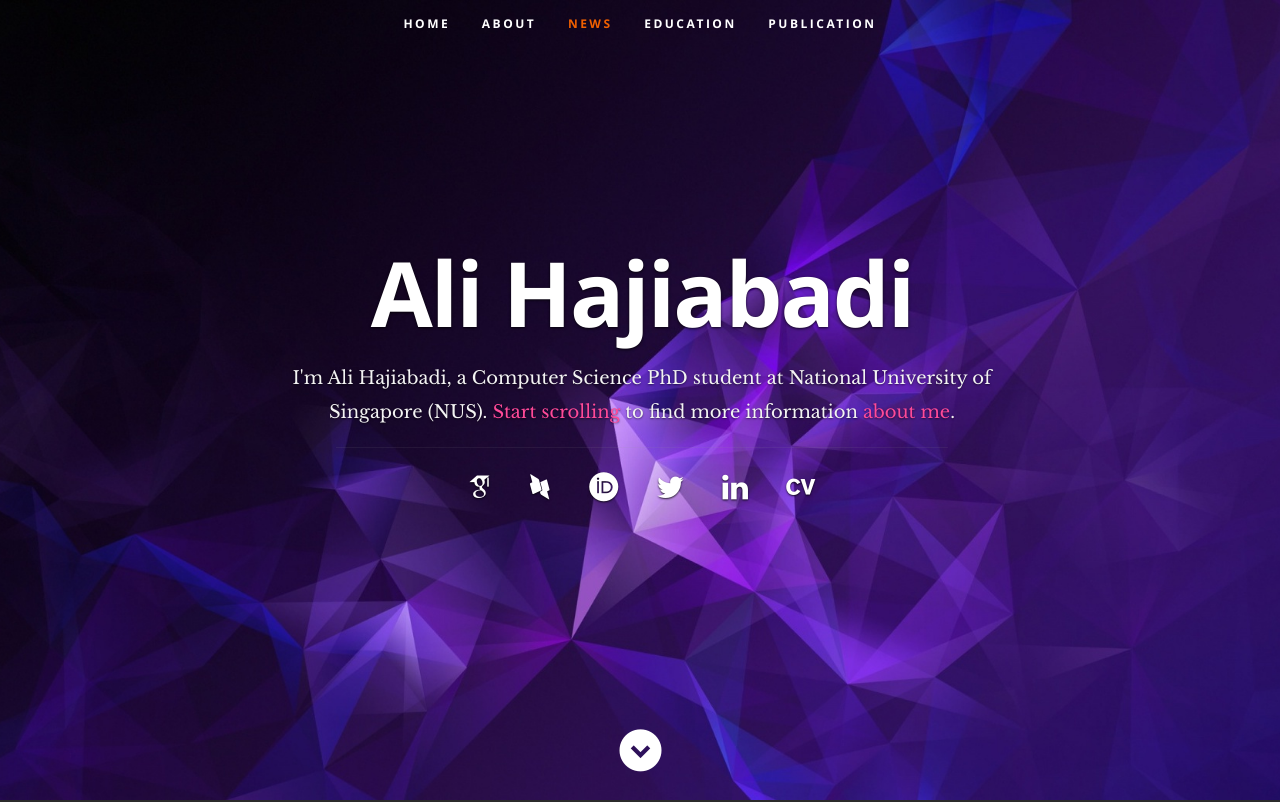
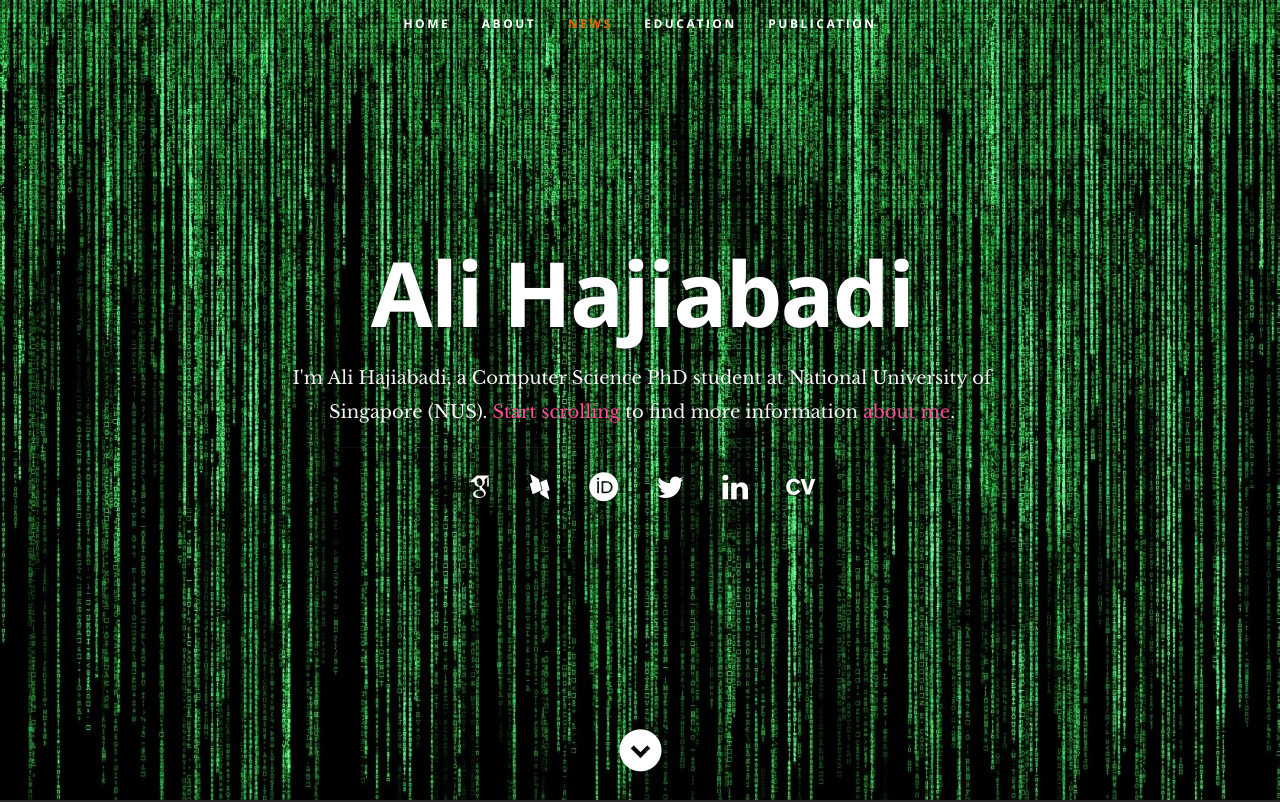
Before and after one commit to hajiabadi/hajiabadi.github.io, a plain HTML site: page index.html in a window 1280 px wide. Shown: the top 802 px of the page. Drawn offline with nearby package versions, Linux system fonts and the light colour scheme; files whose address does not match are found by name.

Commit message:
updated the background

```diff
--- a/css/layout.css
+++ b/css/layout.css
@@ -33,7 +33,7 @@ header {
    height: 800px;
    min-height: 500px;
    width: 100%;
-   background: #161415 url(../images/low_poly_purple_abstract_art-wallpaper-1920x1080.jpeg) no-repeat top center;
+   background: #161415 url(../images/matrix_3-wallpaper-1920x1080.jpg) no-repeat top center;
    background-size: cover !important;
    -webkit-background-size: cover !important;
    text-align: center;
```
